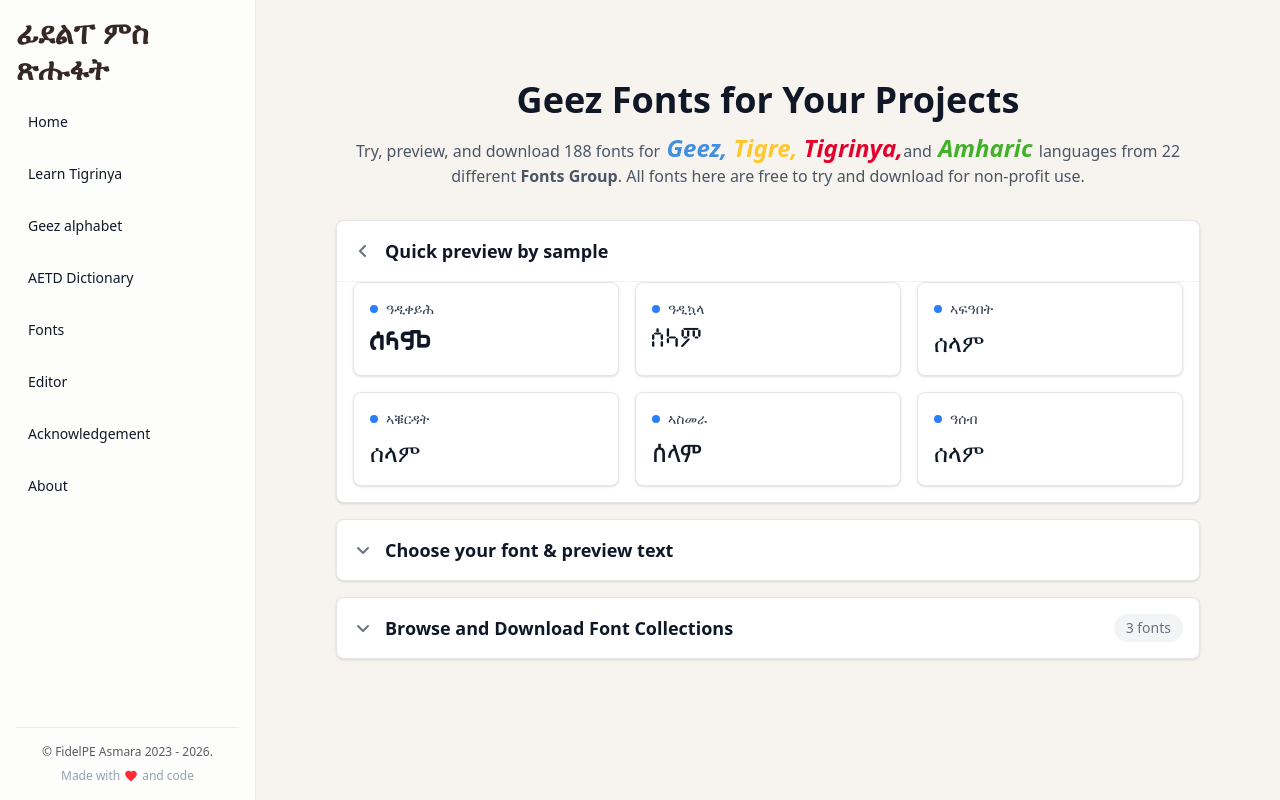
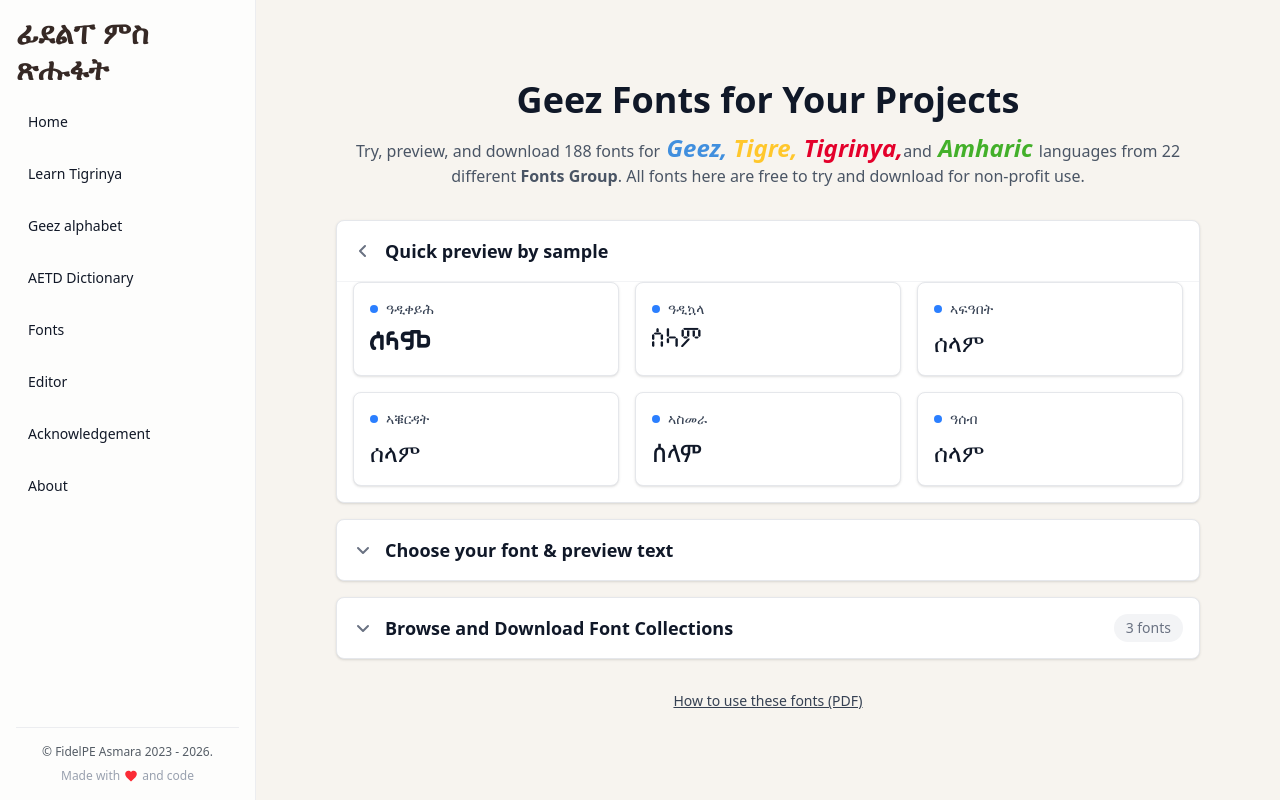
Before and after one commit to Teclit/fidelpe, a Next.js app: page /fonts in a window 1280 px wide. Built offline with nearby package versions, Linux system fonts and the light colour scheme; a web font is replaced by a local one.

Commit message:
Refactor code structure for improved readability and maintainability

```diff
--- a/src/components/FontsDemo.tsx
+++ b/src/components/FontsDemo.tsx
@@ -515,6 +515,17 @@ export default function FontsDemo() {
           </div>
         )}
       </details>
+
+      <footer className="mt-8 text-center text-sm text-gray-600">
+        <a
+          href="/Non-Technical-Guide-Word-GoogleDocs.md.pdf"
+          target="_blank"
+          rel="noopener noreferrer"
+          className="text-gray-700 hover:text-blue-800 underline"
+        >
+          How to use these fonts (PDF)
+        </a>
+      </footer>
     </div>
   );
 }
```
Also changed, not shown: 1 other file (tests, documents, lock files or other folders).
